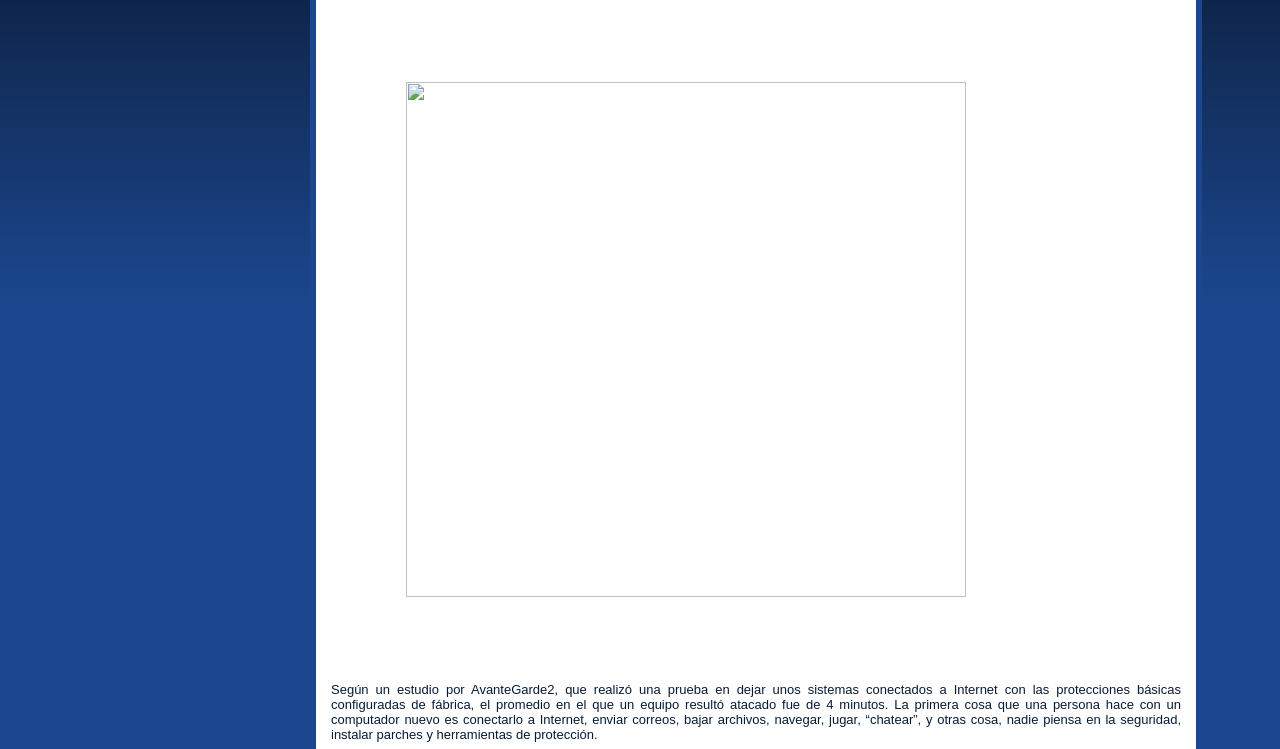
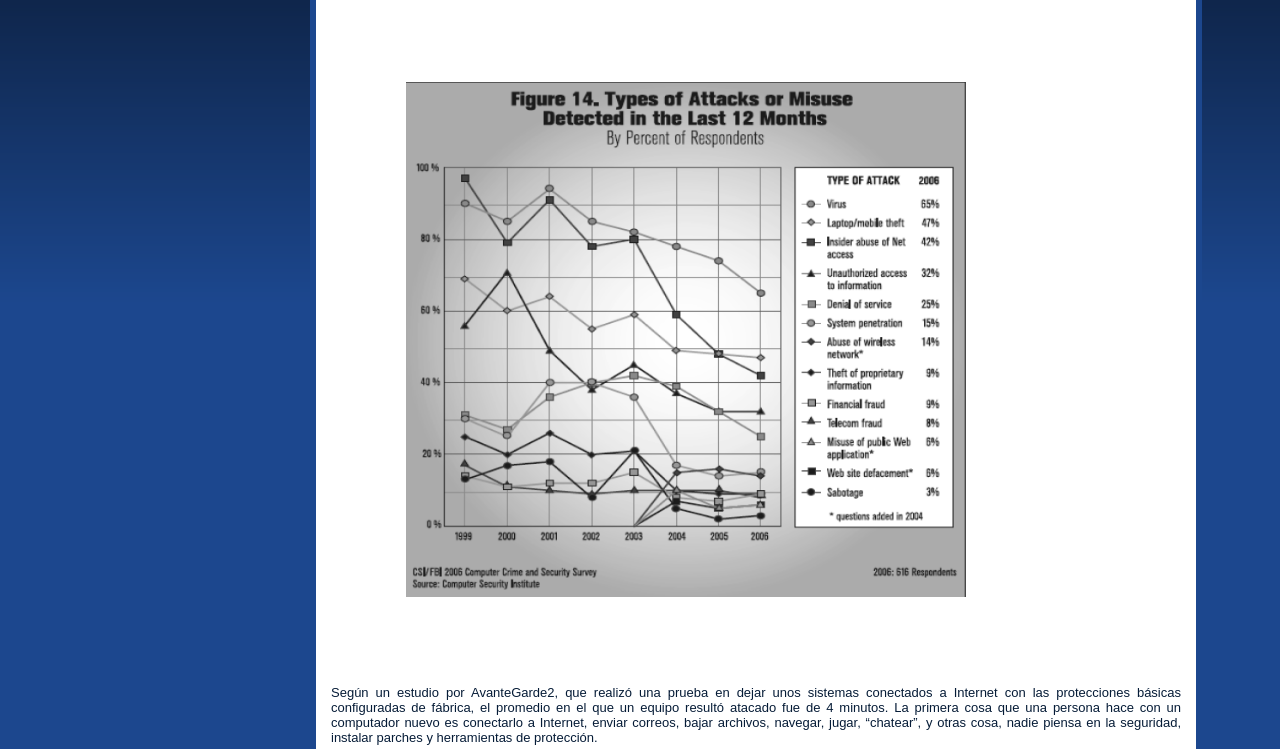
Before and after one commit to kilacam/Seguridad, a plain HTML site: page lectura4.html in a window 1280 px wide. Shown: the part 484-1233 px from the top of the page. Drawn offline with Linux system fonts and the light colour scheme.

Commit message:
Update lectura4.html

```diff
--- a/lectura4.html
+++ b/lectura4.html
@@ -58,7 +58,7 @@
 				<p>
 					Según una encuesta de Seguridad del FBI, los virus siguen siendo la principal fuente de pérdida financiera en las organizaciones, Estas causas generan más del 74% del total de las pérdidas financieras. Las inversiones para protección en seguridad informática van en aumento para combatir todo esto del robo de los datos personales, en la siguiente gráfica; las situaciones de inseguridad o de la información no se dan solo por personas que divulgan información confidencial, se dan en grandes empresas, que cuentan con departamentos de tecnología y recursos suficientes para invertir en protección. Entonces, ¿cuál es la falla?.
 				</p>
-					<img class="float" width="560" height="515" src="imagenes/ataques.jpg" id="ataques">
+					<img class="float" width="560" height="515" src="imagenes/ataques.png" id="ataques">
 				<p>
 					Según un estudio por AvanteGarde2, que realizó una prueba en dejar unos sistemas conectados a Internet con las protecciones básicas configuradas de fábrica, el promedio en el que un equipo resultó atacado fue de 4 minutos. La primera cosa que una persona hace con un computador nuevo es conectarlo a Internet, enviar correos, bajar archivos, navegar, jugar, “chatear”, y otras cosa, nadie piensa en la seguridad, instalar parches y herramientas de protección.
 				</p>
```
